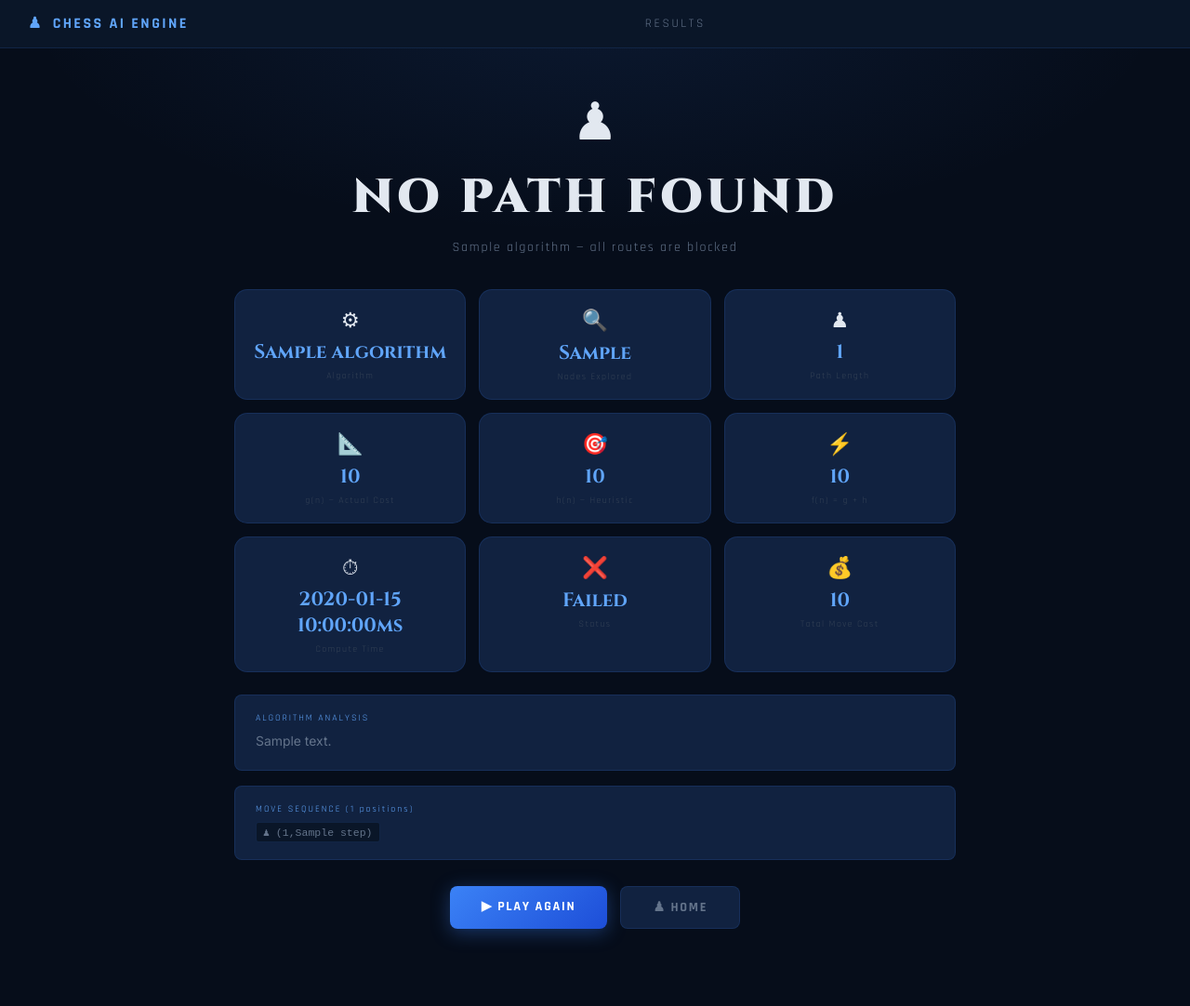
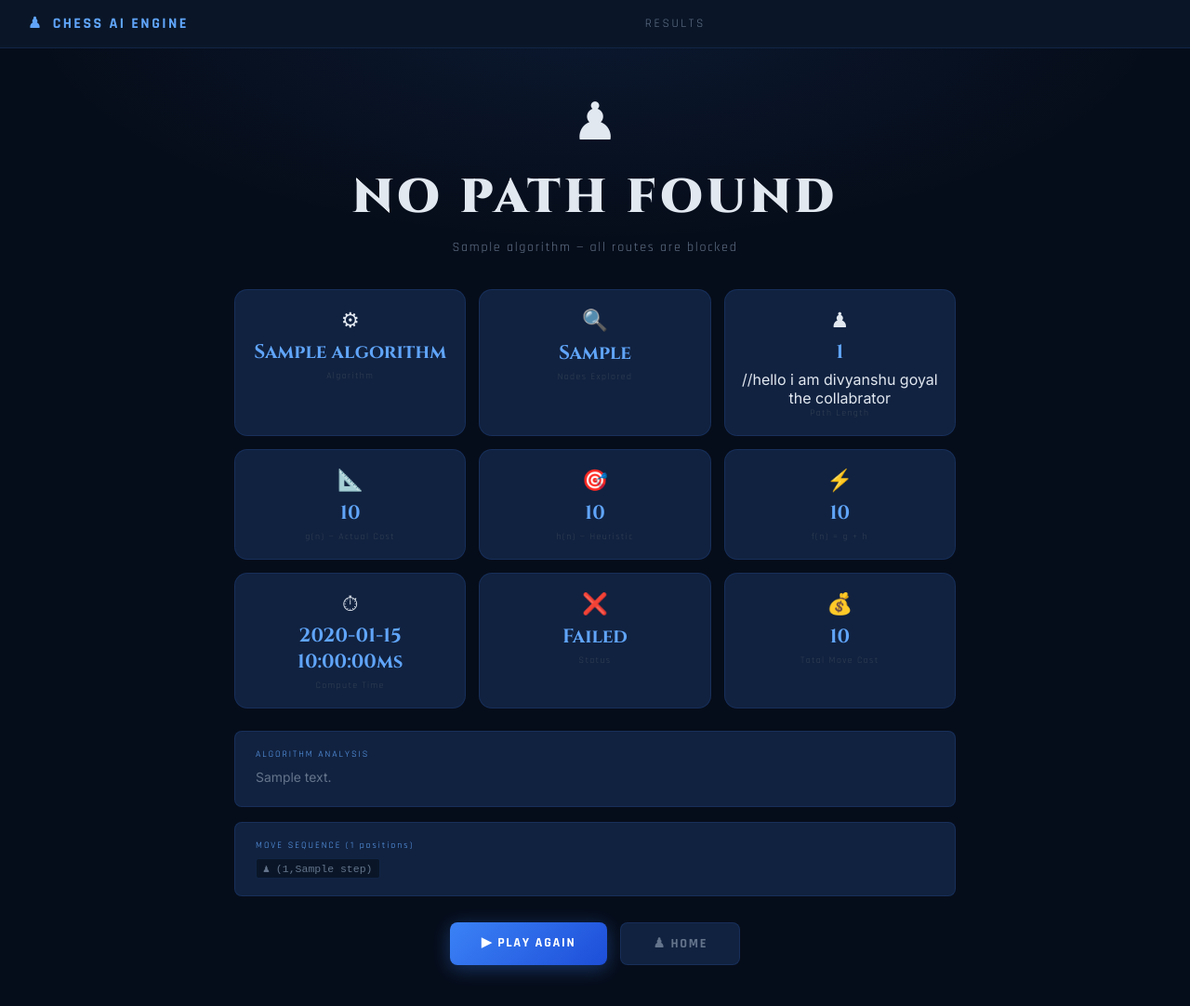
Before and after one commit to ayushcoder786/Game-Path-Finding, a Flask app: template templates/results.html in a window 1280 px wide. Shown: the whole page at 93% size. Before the commit the page ends 1012 px from the top, so only its background shows below. Run offline with Flask 3, Linux system fonts and the light colour scheme; the template is opened without the code that fills it: most values are stand-ins (such as "Sample title", 1, 10 or a date in 2020).

Commit message:
modified-project

```diff
--- a/templates/results.html
+++ b/templates/results.html
@@ -39,7 +39,7 @@
       </div>
       <div class="stat-card">
         <div class="stat-icon">♟</div>
-        <div class="stat-val">{{ result.path_length }}</div>
+        <div class="stat-val">{{ result.path_length }}</div>//hello i am divyanshu goyal the collabrator
         <div class="stat-lbl">Path Length</div>
       </div>
       <div class="stat-card">
```
